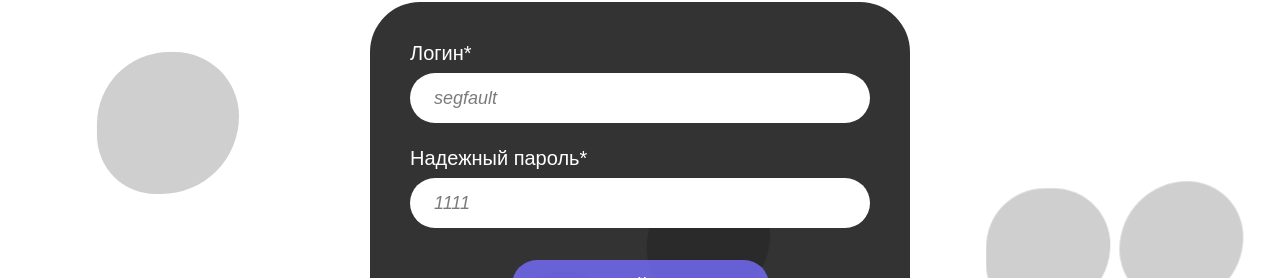
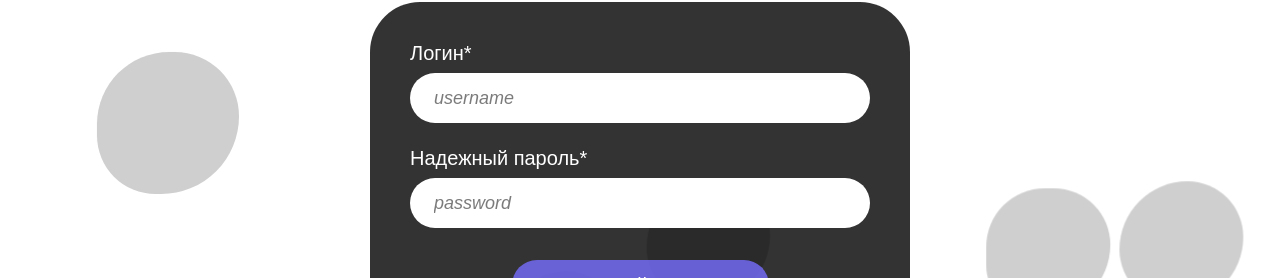
Before and after one commit to qa-guru/book-club, a Vue app in the folder frontend/: page /signin in a window 1280 px wide. Shown: the part 118-396 px from the top of the page. Built offline with nearby package versions, Linux system fonts and the light colour scheme; the HTML template or start-up script is replaced by a standard one.

Commit message:
udated login placeholders

```diff
--- a/frontend/src/views/SignIn.vue
+++ b/frontend/src/views/SignIn.vue
@@ -37,7 +37,7 @@ async function handleSubmit() {
               type="text"
               id="username"
               required
-              placeholder="segfault"
+              placeholder="username"
               data-testid="username-input"
             />
           </div>
@@ -48,7 +48,7 @@ async function handleSubmit() {
               type="password"
               id="password"
               required
-              placeholder="1111"
+              placeholder="password"
               data-testid="password-input"
             />
           </div>
--- a/frontend/src/views/SignUp.vue
+++ b/frontend/src/views/SignUp.vue
@@ -38,7 +38,7 @@ async function handleSubmit() {
               type="text"
               id="username"
               required
-              placeholder="segfault"
+              placeholder="username"
               data-testid="username-input"
             />
           </div>
@@ -49,7 +49,7 @@ async function handleSubmit() {
               type="password"
               id="password"
               required
-              placeholder="1111"
+              placeholder="password"
               data-testid="password-input"
             />
           </div>
```
